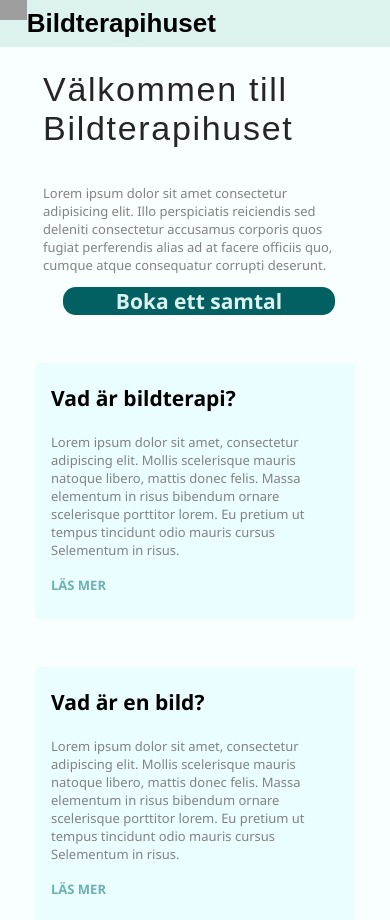
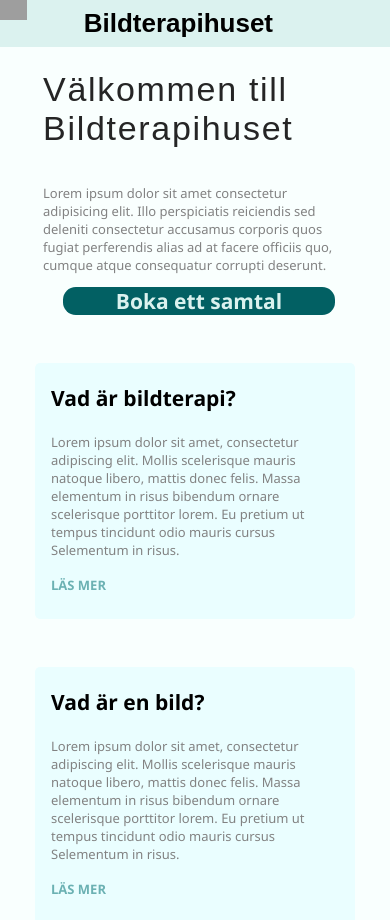
Before and after one commit to NTIG-Umea/wu1-projekt-marc0-03, a plain HTML site: page docs/index.html in a window 390 px wide. Shown: the top 920 px of the page. Drawn offline with Linux system fonts and the light colour scheme; grey boxes are pictures that could not be loaded.

Commit message:
"Logans" position
fixade "Logans" position till ungefär mitten

```diff
--- a/docs/stylesheets/style.css
+++ b/docs/stylesheets/style.css
@@ -63,6 +63,8 @@ h2 {
   margin-block-end: 0.5rem;
   margin-block-start: 0.5rem;
   float: right;
+  margin-right: 42%;
+  margin-left: auto;
 }
 
 h3 {
@@ -91,6 +93,10 @@ p {
     grid-template-columns: auto;
   }
 
+  h2 {
+    margin-right: 30%;
+  }
+
   .block {
     width: 18rem;
   }
```
